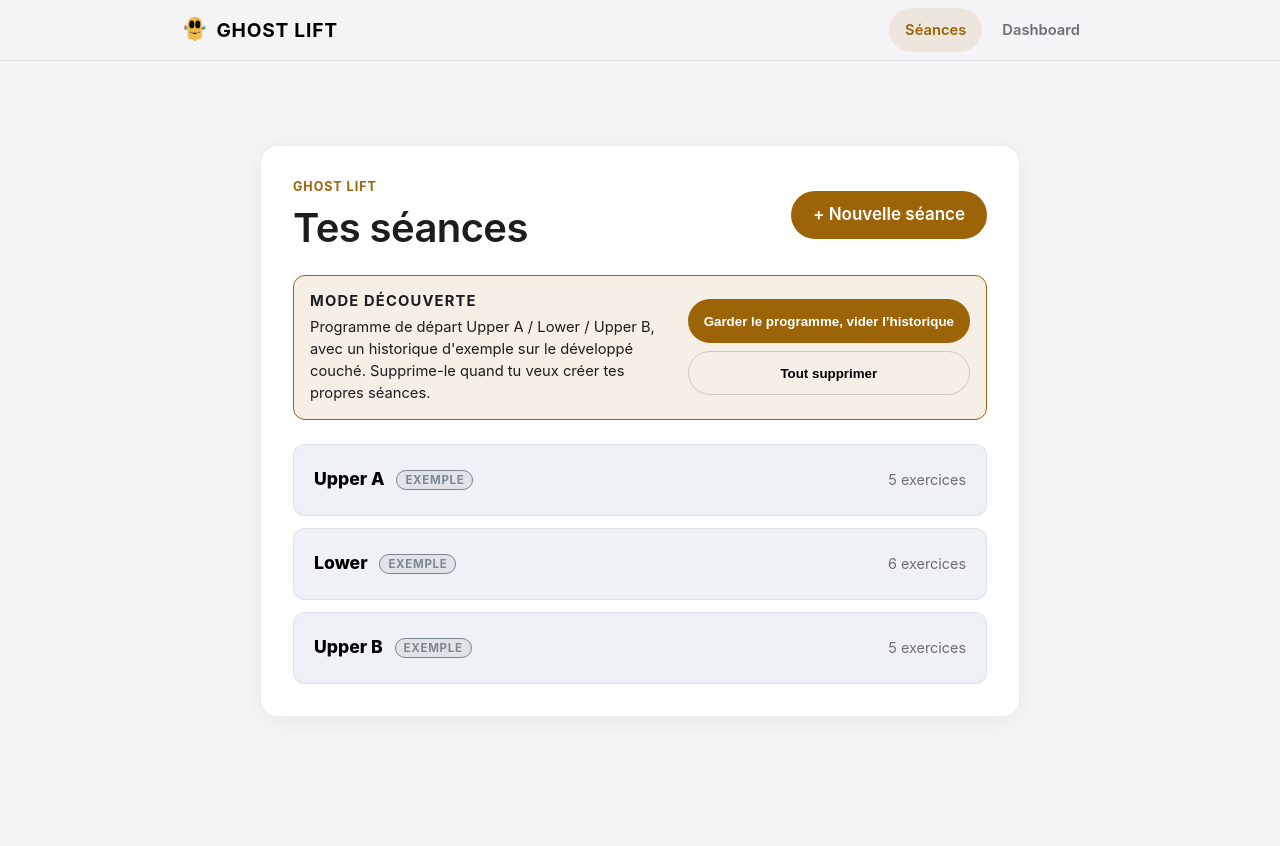
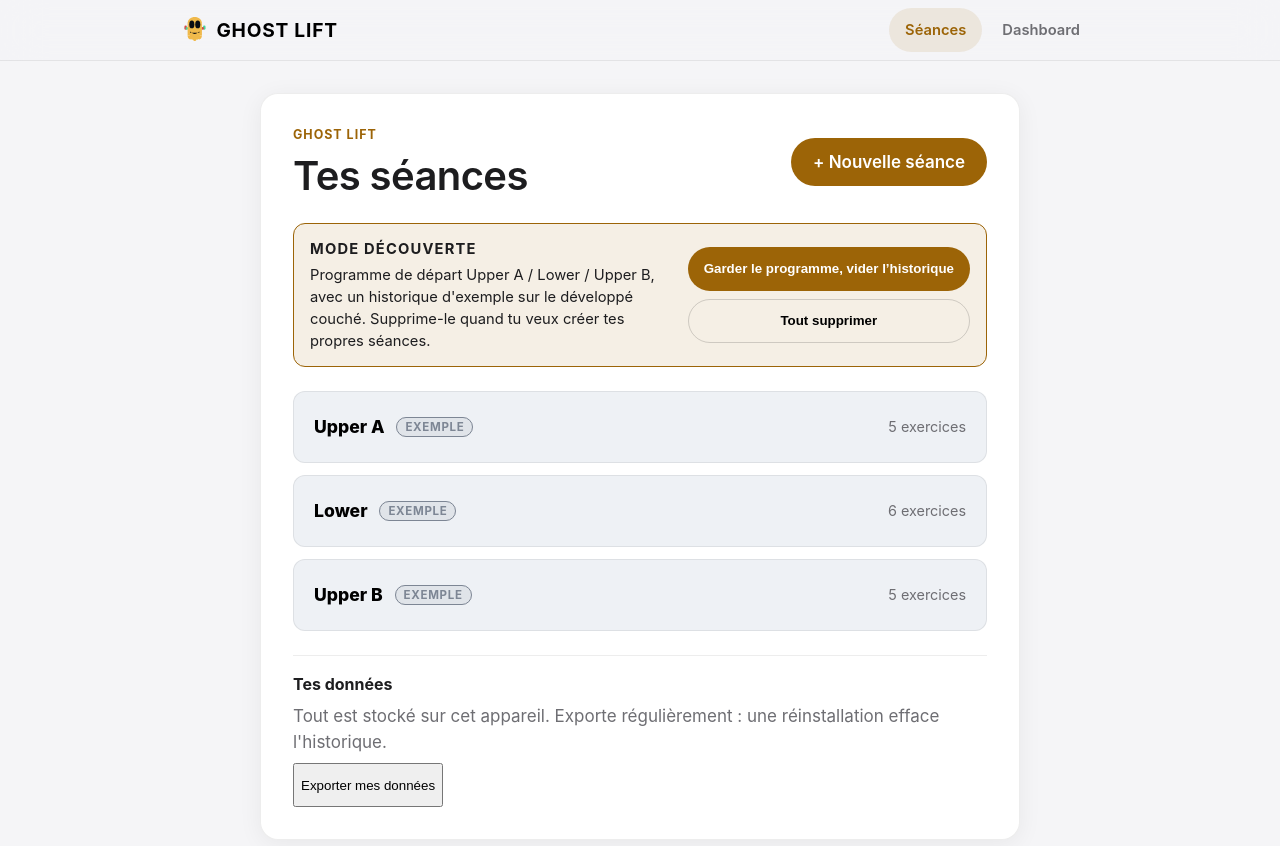
Before and after one commit to Akmot9/ghost-lilft, a Vue app: page /seances in a window 1280 px wide. Shown: the top 846 px of the page. Before the commit the page ends 801 px from the top, so only its background shows below. Built offline with nearby package versions, Linux system fonts and the light colour scheme; the HTML template or start-up script is replaced by a standard one.

Commit message:
Bouton d'export dans la liste des séances

```diff
--- a/src/views/SeanceSelectView.vue
+++ b/src/views/SeanceSelectView.vue
@@ -2,6 +2,8 @@
 import { ref } from 'vue'
 import { RouterLink, useRouter } from 'vue-router'
 import { useSeanceStore } from '../stores/seances'
+import { backupFileName } from '../lib/backup'
+import { saveTextFile } from '../lib/fileTransfer'
 
 const seanceStore = useSeanceStore()
 const router = useRouter()
@@ -41,6 +43,22 @@ async function onAdoptDemo() {
 
 function formatExerciseCount(count: number) {
   return count > 1 ? `${count} exercices` : `${count} exercice`
+}
+
+const exporting = ref(false)
+const backupError = ref('')
+
+async function onExport() {
+  backupError.value = ''
+  exporting.value = true
+  try {
+    const exportedAt = new Date()
+    await saveTextFile(backupFileName(exportedAt), seanceStore.exportBackup())
+  } catch (error) {
+    backupError.value = error instanceof Error ? error.message : 'Export impossible.'
+  } finally {
+    exporting.value = false
+  }
 }
 </script>
 
@@ -95,6 +113,20 @@ function formatExerciseCount(count: number) {
         </RouterLink>
       </li>
     </ul>
+
+    <div class="data-actions">
+      <h2 class="data-title">Tes données</h2>
+      <p class="data-hint">
+        Tout est stocké sur cet appareil. Exporte régulièrement : une
+        réinstallation efface l'historique.
+      </p>
+
+      <button type="button" class="data-export" :disabled="exporting" @click="onExport">
+        {{ exporting ? 'Export en cours…' : 'Exporter mes données' }}
+      </button>
+
+      <p v-if="backupError" class="data-error" role="alert">{{ backupError }}</p>
+    </div>
   </section>
 </template>
 
@@ -301,6 +333,33 @@ h1 {
   font-size: 0.9rem;
 }
 
+.data-actions {
+  display: grid;
+  gap: 8px;
+  padding-top: 16px;
+  border-top: 1px solid var(--panel-border);
+}
+
+.data-title {
+  margin: 0;
+  font-size: 1rem;
+}
+
+.data-hint {
+  margin: 0;
+  color: var(--muted);
+}
+
+.data-export {
+  justify-self: start;
+  min-height: 44px;
+}
+
+.data-error {
+  margin: 0;
+  color: var(--blood-text);
+}
+
 @media (max-width: 680px) {
   .seance-select {
     padding: 24px;
```
Also changed, not shown: 1 other file (tests, documents, lock files or other folders).
